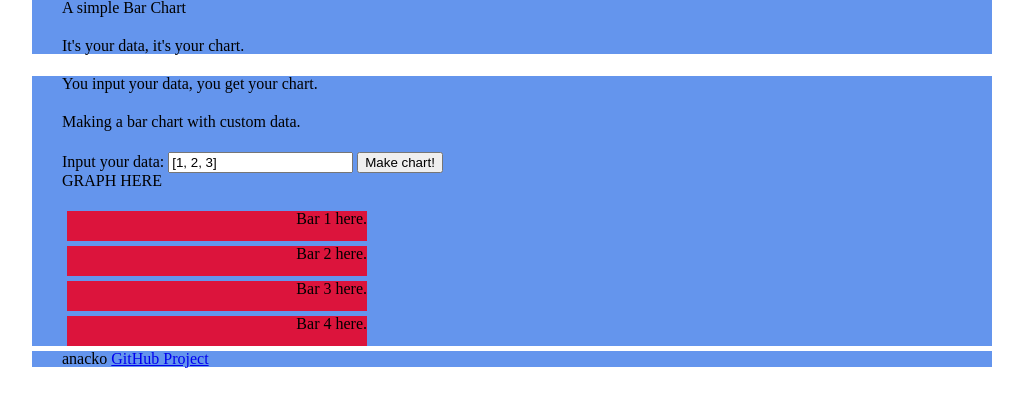
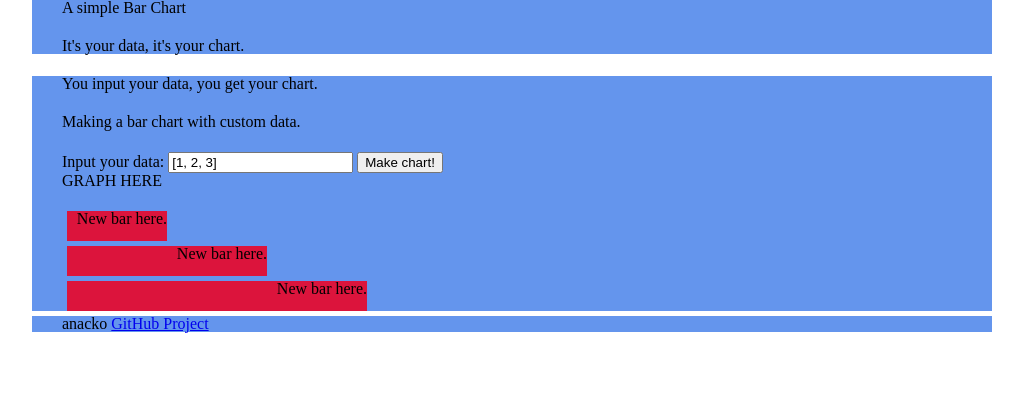
Before and after one commit to anacko/Bar-Chart, a plain HTML site: page index.html in a window 1280 px wide. Both pictures are taken after a click on the button "Make chart!". Shown: the whole page, without its empty margins (128-1151 px from the left). Drawn offline with nearby package versions, Linux system fonts and the light colour scheme.

Commit message:
add different bar sizes

```diff
--- a/assets/special_effects.js
+++ b/assets/special_effects.js
@@ -1,18 +1,23 @@
 /* Filename: special_effects.js */
+const transformUserData = function(userData) {
+  userData = userData.replace("[", "");
+  userData = userData.replace("]", "");
+  userData = userData.split(', ');
+  for (let i = 0; i<userData.length; i++) {
+    userData[i] = Number(userData[i])
+  }
+  return userData;
+}
+let userData = "";
+
 $( document ).ready(function() {
-  $( "a" ).click(function( event ) {
-    alert( "Thanks for visiting!" );
-  });
 
-  let userData = "";
   $("button").click(function(event)  {
     userData = document.getElementById("userData").value;
-    alert("You clicked the button to make a chart. " + userData);
-    userData = userData.replace("[", "");
-    userData = userData.replace("]", "");
-    userData = userData.split(', ');
-    for (let i = 0; i<userData.length; i++) {
-      userData[i] = Number(userData[i])
+    const barSizes = transformUserData(userData);
+    alert("You clicked the button to make a chart. " + barSizes);
+    for (const size of barSizes) {
+     $("#theChart").append('<p class="bar" style="width:'+size*100+'px;">New bar here.</p>')
     }
   });
 
@@ -20,4 +25,9 @@ $( document ).ready(function() {
     alert("You clicked ");
   });
 
+  $( "a" ).click(function( event ) {
+    alert( "Thanks for visiting!" );
+  });
+
+
 });
--- a/index.html
+++ b/index.html
@@ -19,12 +19,8 @@
       <button>Make chart!</button>
     </section>
 
-    <section class="container chart" id="theChart">
+    <section class="container" id="theChart">
       <p> GRAPH HERE </p>
-      <p class="bar bar1">Bar 1 here.</p>
-      <p class="bar bar2">Bar 2 here.</p>
-      <p class="bar bar3">Bar 3 here.</p>
-      <p class="bar bar4">Bar 4 here.</p>
     </section>
 
     <footer class="container">
```
